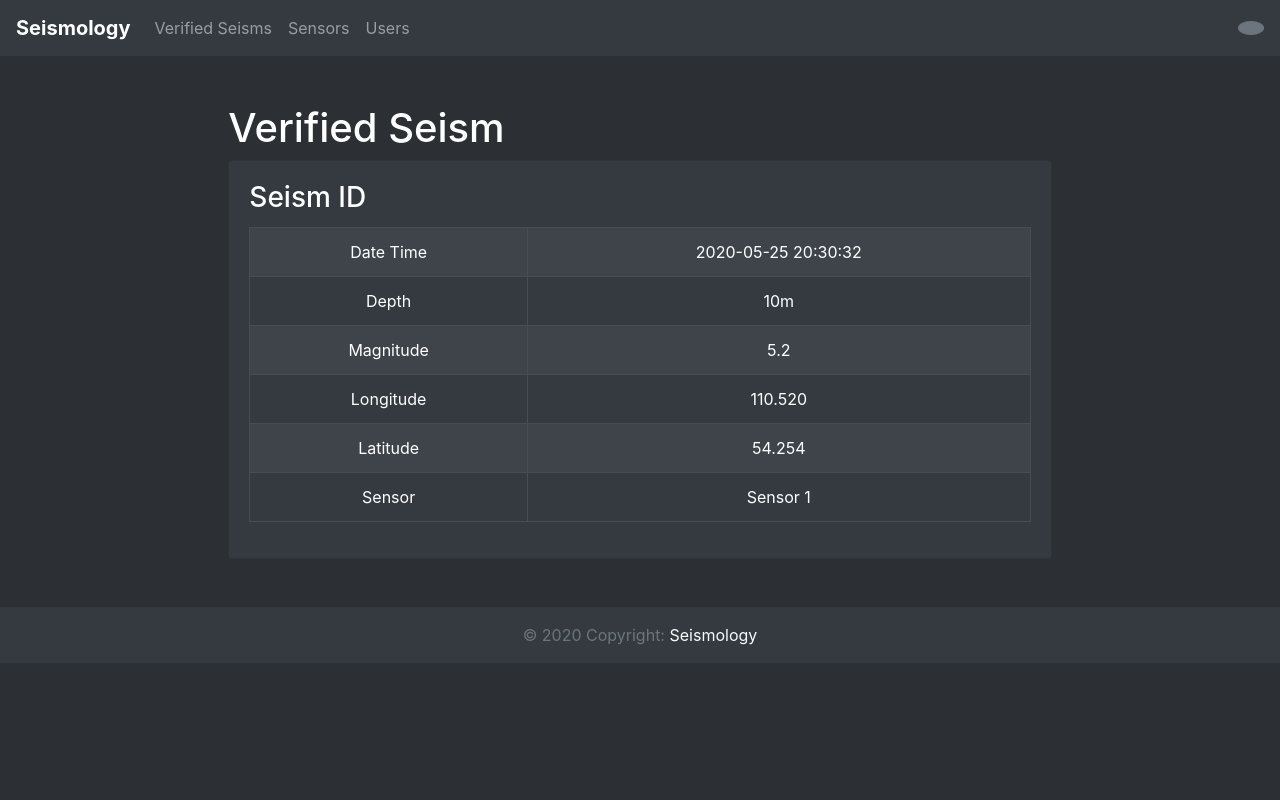
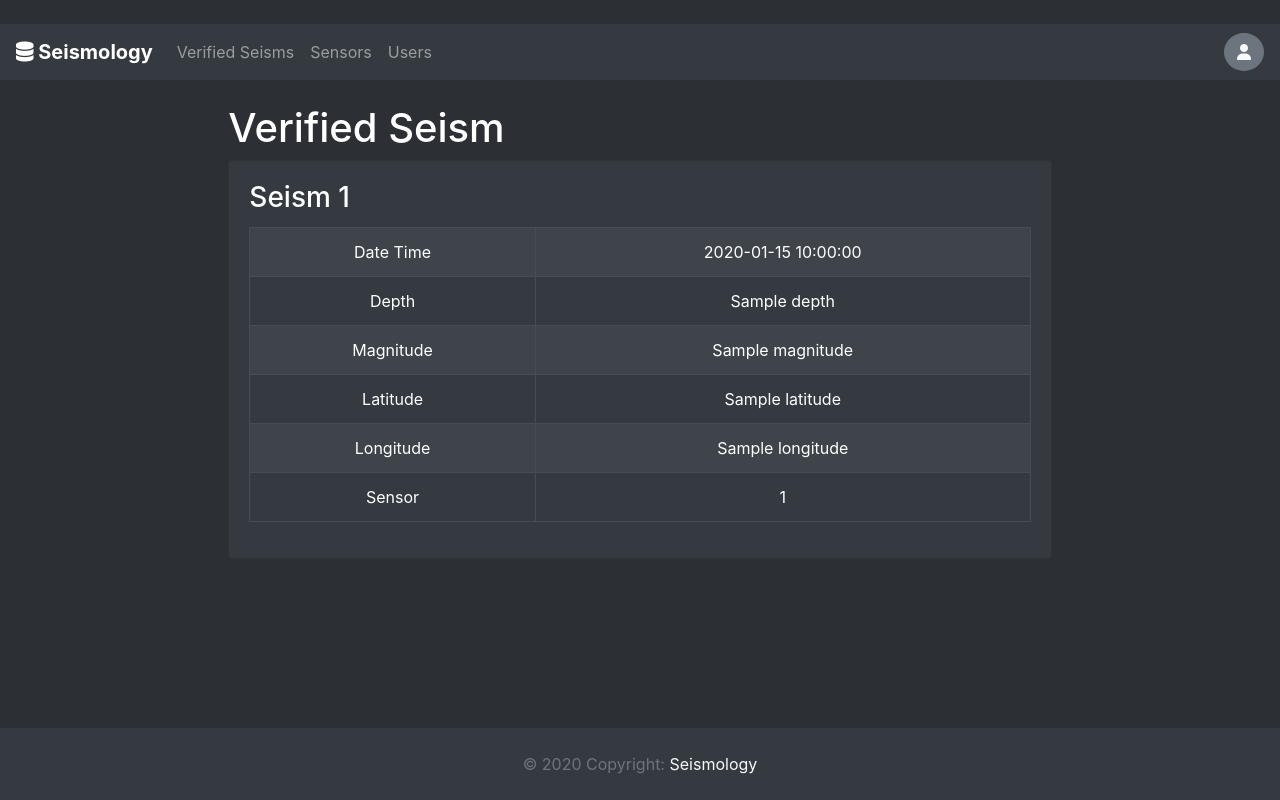
Before and after one commit to juampi20/prog-1, a Flask app: template seismology/web/main/templates/verified-seism.html in a window 1280 px wide. Run offline with Flask 2, Linux system fonts and the light colour scheme; the template is opened without the code that fills it: most values are stand-ins (such as "Sample title", 1, 10 or a date in 2020); parts of the project's set-up code (start-up, migrations or seed data) failed here and were passed over; some libraries are stand-ins or nearby versions.

Commit message:
tp10 progress

```diff
--- a/seismology/web/main/templates/macros.html
+++ b/seismology/web/main/templates/macros.html
@@ -9,7 +9,7 @@
     <td>
       <div class="btn-group" role="group">
         <button type="button" class="btn btn-sm btn-dark" data-toggle="tooltip" title="view">
-          <a href="{{url_for('verified_seism.view, id=verified_seism.id')}}"><i class="fas fa-eye"></i></a>
+          <a href="{{ url_for('verified_seism.view',id=verified_seism.id) }}"><i class="fas fa-eye"></i></a>
         </button>
         <button type="button" class="btn btn-sm btn-dark" data-toggle="tooltip" title="delete">
           <a href="#"><i class="fas fa-trash"></i></a>
--- a/seismology/web/main/templates/main.html
+++ b/seismology/web/main/templates/main.html
@@ -7,38 +7,37 @@
     <title>{{title}}</title>
     {% block head %}
     <!-- CSS only -->
-    <link rel="stylesheet" href="https://stackpath.bootstrapcdn.com/bootstrap/4.5.0/css/bootstrap.min.css"
-        integrity="sha384-9aIt2nRpC12Uk9gS9baDl411NQApFmC26EwAOH8WgZl5MYYxFfc+NcPb1dKGj7Sk" crossorigin="anonymous">
+    <link rel="stylesheet" href="https://stackpath.bootstrapcdn.com/bootstrap/4.5.0/css/bootstrap.min.css" integrity="sha384-9aIt2nRpC12Uk9gS9baDl411NQApFmC26EwAOH8WgZl5MYYxFfc+NcPb1dKGj7Sk" crossorigin="anonymous">
     <!-- Style CSS -->
-    <link rel="stylesheet" href="{{url_for('static', filename='css/style.css')}}">
-    {% endblock %}
+    <link rel="stylesheet" href="{{url_for('static', filename='css/style.css')}}"> {% endblock %}
 </head>
 
-<body>
+<body class="d-flex flex-column">
     {% block scripts %}
+    <!-- Font Awesome -->
+    <script src="https://kit.fontawesome.com/ec398cbdc7.js" crossorigin="anonymous"></script>
     <!-- JS, Popper.js, and jQuery -->
-    <script src="https://code.jquery.com/jquery-3.5.1.slim.min.js"
-        integrity="sha384-DfXdz2htPH0lsSSs5nCTpuj/zy4C+OGpamoFVy38MVBnE+IbbVYUew+OrCXaRkfj"
-        crossorigin="anonymous"></script>
-    <script src="https://cdn.jsdelivr.net/npm/popper.js@1.16.0/dist/umd/popper.min.js"
-        integrity="sha384-Q6E9RHvbIyZFJoft+2mJbHaEWldlvI9IOYy5n3zV9zzTtmI3UksdQRVvoxMfooAo"
-        crossorigin="anonymous"></script>
-    <script src="https://stackpath.bootstrapcdn.com/bootstrap/4.5.0/js/bootstrap.min.js"
-        integrity="sha384-OgVRvuATP1z7JjHLkuOU7Xw704+h835Lr+6QL9UvYjZE3Ipu6Tp75j7Bh/kR0JKI"
-        crossorigin="anonymous"></script>
+    <script src="https://code.jquery.com/jquery-3.5.1.slim.min.js" integrity="sha384-DfXdz2htPH0lsSSs5nCTpuj/zy4C+OGpamoFVy38MVBnE+IbbVYUew+OrCXaRkfj" crossorigin="anonymous"></script>
+    <script src="https://cdn.jsdelivr.net/npm/popper.js@1.16.0/dist/umd/popper.min.js" integrity="sha384-Q6E9RHvbIyZFJoft+2mJbHaEWldlvI9IOYy5n3zV9zzTtmI3UksdQRVvoxMfooAo" crossorigin="anonymous"></script>
+    <script src="https://stackpath.bootstrapcdn.com/bootstrap/4.5.0/js/bootstrap.min.js" integrity="sha384-OgVRvuATP1z7JjHLkuOU7Xw704+h835Lr+6QL9UvYjZE3Ipu6Tp75j7Bh/kR0JKI" crossorigin="anonymous"></script>
     <script>
-        $(function () { $('[data-toggle="tooltip"]').tooltip() })
+        $(function() {
+            $('[data-toggle="tooltip"]').tooltip()
+        })
     </script>
     {% endblock %}
+
+    </br>
 
     {% block menu %}
     <header>
         <nav class="navbar navbar-dark navbar-expand-sm bg-dark sticky-top">
             <!-- Logo -->
-            <a href="#" class="navbar-brand font-weight-bold"><i class="fas fa-database"></i> Seismology</a>
+            <a href="{{url_for('verified_seism.index')}}" class="navbar-brand font-weight-bold"><i
+                    class="fas fa-database"></i> Seismology</a>
             <!-- Items del Navbar -->
             <div class="navbar-nav mr-auto">
-                <a href="#" class="nav-item nav-link">Verified Seisms</a>
+                <a href="{{url_for('verified_seism.index')}}" class="nav-item nav-link">Verified Seisms</a>
                 <a href="#" class="nav-item nav-link">Sensors</a>
                 <a href="#" class="nav-item nav-link">Users</a>
             </div>
@@ -51,15 +50,14 @@
     </header>
     {% endblock %}
 
-    </br></br>
+    </br>
 
-    {% block content %}
-    {% endblock %}
+    {% block content %} {% endblock %}
 
-    </br></br>
+    </br>
 
     {% block footer %}
-    <footer class="footer bg-dark py-3">
+    <footer id="sticky-footer" class="fixed-bottom py-4 bg-dark text-white">
         <div class="container">
             <div class="text-center text-muted">© 2020 Copyright:
                 <a class="text-light" href="#">Seismology</a>
--- a/seismology/web/main/templates/verified-seism.html
+++ b/seismology/web/main/templates/verified-seism.html
@@ -15,7 +15,7 @@
                 <div class="card text-white bg-dark" style="max-width: 100%;">
                     <div class="card-body">
                         <div class="card-title">
-              <h3>Seism ID</h3>
+                            <h3>Seism {{verified_seism.id}}</h3>
                         </div>
                         <div class="card-text"></div>
                         <div class="table-responsive text-center">
@@ -23,27 +23,27 @@
                                 <tbody>
                                     <tr>
                                         <td>Date Time</td>
-                    <td>2020-05-25 20:30:32</td>
+                                        <td>{{verified_seism.datetime}}</td>
                                     </tr>
                                     <tr>
                                         <td>Depth</td>
-                    <td>10m</td>
+                                        <td>{{verified_seism.depth}}</td>
                                     </tr>
                                     <tr>
                                         <td>Magnitude</td>
-                    <td>5.2</td>
+                                        <td>{{verified_seism.magnitude}}</td>
+                                    </tr>
+                                    <tr>
+                                        <td>Latitude</td>
+                                        <td>{{verified_seism.latitude}}</td>
                                     </tr>
                                     <tr>
                                         <td>Longitude</td>
-                    <td>110.520</td>
-                  </tr>
-                  <tr>
-                    <td>Latitude</td>
-                    <td>54.254</td>
+                                        <td>{{verified_seism.longitude}}</td>
                                     </tr>
                                     <tr>
                                         <td>Sensor</td>
-                    <td>Sensor 1</td>
+                                        <td>{{verified_seism.sensorId}}</td>
                                     </tr>
                                 </tbody>
                             </table>
--- a/seismology/web/main/templates/verified-seisms.html
+++ b/seismology/web/main/templates/verified-seisms.html
@@ -32,7 +32,7 @@
 
               {% for verified_seism in verified_seisms %}
               {{ macros.show_verified_seism(verified_seism) }}
-              {% endblock %}
+              {% endfor %}
 
             </tbody>
           </table>
```
Also changed, not shown: seismology/api/main/resources/Seism.py (+37 -33 lines), seismology/web/main/routes/verified_seism.py (+12 -15 lines), seismology/web/main/static/css/style.css (+5 -7 lines), 2 other files. Lines whose indentation alone changed are shown as unchanged.
